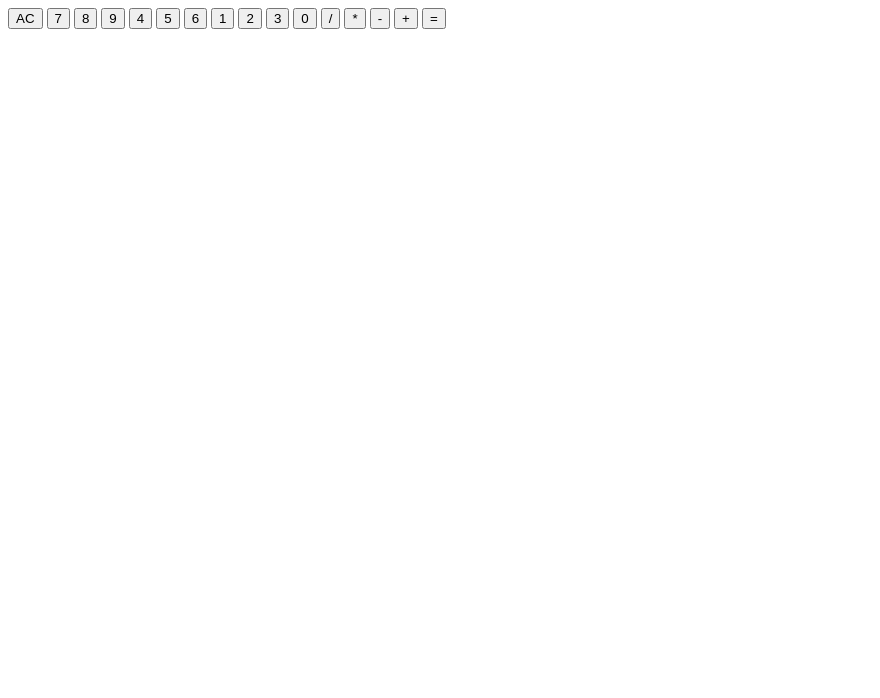
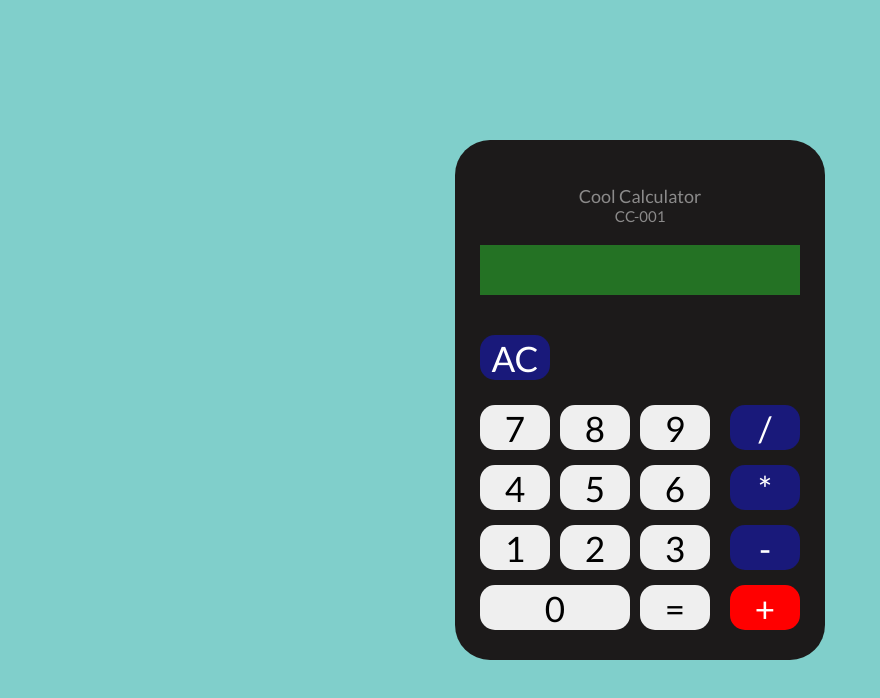
Before and after one commit to Sarkoma-kisa/calculator, a plain HTML site: page index.html in a window 1280 px wide. Shown: the whole page, without its empty margins (0-880 px from the left). Drawn offline with Linux system fonts and the light colour scheme.

Commit message:
create reset.css and added styles in style.css

```diff
--- a/index.html
+++ b/index.html
@@ -4,32 +4,58 @@
   <meta charset="UTF-8">
   <meta http-equiv="X-UA-Compatible" content="IE=edge">
   <meta name="viewport" content="width=device-width, initial-scale=1.0">
+
+  <link rel="stylesheet" href="reset.css">
   <link rel="stylesheet" href="style.css">
+  <link rel="preconnect" href="https://fonts.googleapis.com">
+  <link rel="preconnect" href="https://fonts.gstatic.com" crossorigin>
+  <link href="https://fonts.googleapis.com/css2?family=Lato&family=Orbitron:wght@700&display=swap" rel="stylesheet">
+
   <title>Calculator</title>
 </head>
 <body>
 
-  <div id="display"></div>
+  <main class="main">
 
-  <button id="clear">AC</button>
+    <div class="container">
 
-  <button data-number="7">7</button>
-  <button data-number="8">8</button>
-  <button data-number="9">9</button>
-  <button data-number="4">4</button>
-  <button data-number="5">5</button>
-  <button data-number="6">6</button>
-  <button data-number="1">1</button>
-  <button data-number="2">2</button>
-  <button data-number="3">3</button>
-  <button data-number="0">0</button>
+      <div class="brand">
+        <h1 class="brand__title">Cool Calculator</h1>
+        <p class="brand__model">CC-001</p>
+      </div>
 
-  <button data-operator="/">/</button>
-  <button data-operator="*">*</button>
-  <button data-operator="-">-</button>
-  <button data-operator="+">+</button>
+      <div class="display" id="display"></div>
 
-  <button data-equals="=">=</button>
+      <button class="btn__operator btn__clear" id="clear">AC</button>
+
+      <div class="buttons-box">
+
+        <div class="number-wrapper">
+          <button class="btn__number" data-number="7">7</button>
+          <button class="btn__number" data-number="8">8</button>
+          <button class="btn__number" data-number="9">9</button>
+          <button class="btn__number" data-number="4">4</button>
+          <button class="btn__number" data-number="5">5</button>
+          <button class="btn__number" data-number="6">6</button>
+          <button class="btn__number" data-number="1">1</button>
+          <button class="btn__number" data-number="2">2</button>
+          <button class="btn__number" data-number="3">3</button>
+          <button class="btn__number btn__zero" data-number="0">0</button>
+          <button class="btn__number" data-equals="=">=</button>
+        </div>
+
+        <div class="operator-wrapper">
+          <button class="btn__operator" data-operator="/">/</button>
+          <button class="btn__operator" data-operator="*">*</button>
+          <button class="btn__operator" data-operator="-">-</button>
+          <button class="btn__operator plus" data-operator="+">+</button>
+        </div>
+
+      </div>
+
+    </div>
+
+  </main>
 
   <script src="script.js"></script>
 </body>
--- /dev/null
+++ b/reset.css
@@ -0,0 +1,54 @@
+html {
+  box-sizing: border-box;
+}
+
+*,
+*::after,
+*::before {
+  box-sizing: inherit;
+}
+
+ul,
+ol {
+  padding: 0;
+  margin: 0;
+}
+
+body,
+h1,
+h2,
+h3,
+h4,
+h5,
+h6,
+p,
+ul,
+ol,
+li,
+figure,
+figcaption,
+blockquote,
+dl,
+dd {
+  margin: 0;
+}
+
+ul {
+  list-style: none;
+}
+
+img {
+  max-width: 100%;
+  display: block;
+}
+
+input,
+button,
+textarea,
+select {
+  font: inherit;
+}
+
+a {
+  text-decoration: none;
+}
--- a/style.css
+++ b/style.css
@@ -0,0 +1,98 @@
+.main {
+  display: flex;
+  justify-content: center;
+  align-items: center;
+  min-height: 100vh;
+  background-color: #80cfcb;
+}
+
+.container {
+  max-width: 370px;
+  width: 100%;
+  padding: 45px 25px 30px;
+  background-color: #1c1a1a;
+  border-radius: 35px;
+}
+
+.brand {
+  text-align: center;
+  font-family: 'Lato', sans-serif;
+  color: #8b8a8a;
+  margin-bottom: 20px;
+}
+
+.brand__title {
+  font-size: 18px;
+  font-weight: 400;
+}
+
+.brand__model {
+  font-size: 15px;
+}
+
+.display {
+  display: block;
+  max-width: 100%;
+  height: 50px;
+  background-color: #247224;
+
+  font-family: 'Orbitron', sans-serif;
+  color: #000;
+  font-size: 33px;
+  line-height: 1.5;
+  text-transform: uppercase;
+  padding: 0 5px;
+  margin-bottom: 40px;
+}
+
+.buttons-box {
+  display: flex;
+  justify-content: space-between;
+}
+
+.number-wrapper {
+  display: grid;
+  grid-template-columns: repeat(3, 1fr);
+  grid-gap: 15px 10px;
+}
+
+.operator-wrapper {
+  display: flex;
+  flex-direction: column;
+}
+
+.btn__number,
+.btn__operator {
+  height: 45px;
+  width: 70px;
+  font-family: 'Lato', sans-serif;
+  font-size: 35px;
+  border: none;
+  border-radius: 15px;
+}
+
+.btn__operator {
+  background-color: #19197a;
+  color: #fff;
+  margin-bottom: 15px;
+}
+
+.btn__operator:last-child {
+  margin-bottom: 0;
+}
+
+.btn__clear {
+  margin-bottom: 25px;
+}
+
+.plus {
+  background-color: #ff0000;
+}
+
+.btn__zero {
+  grid-column-start: 1;
+  grid-column-end: 3;
+  grid-row-start: 4;
+  grid-row-end: 5;
+  width: 100%;
+}
```
